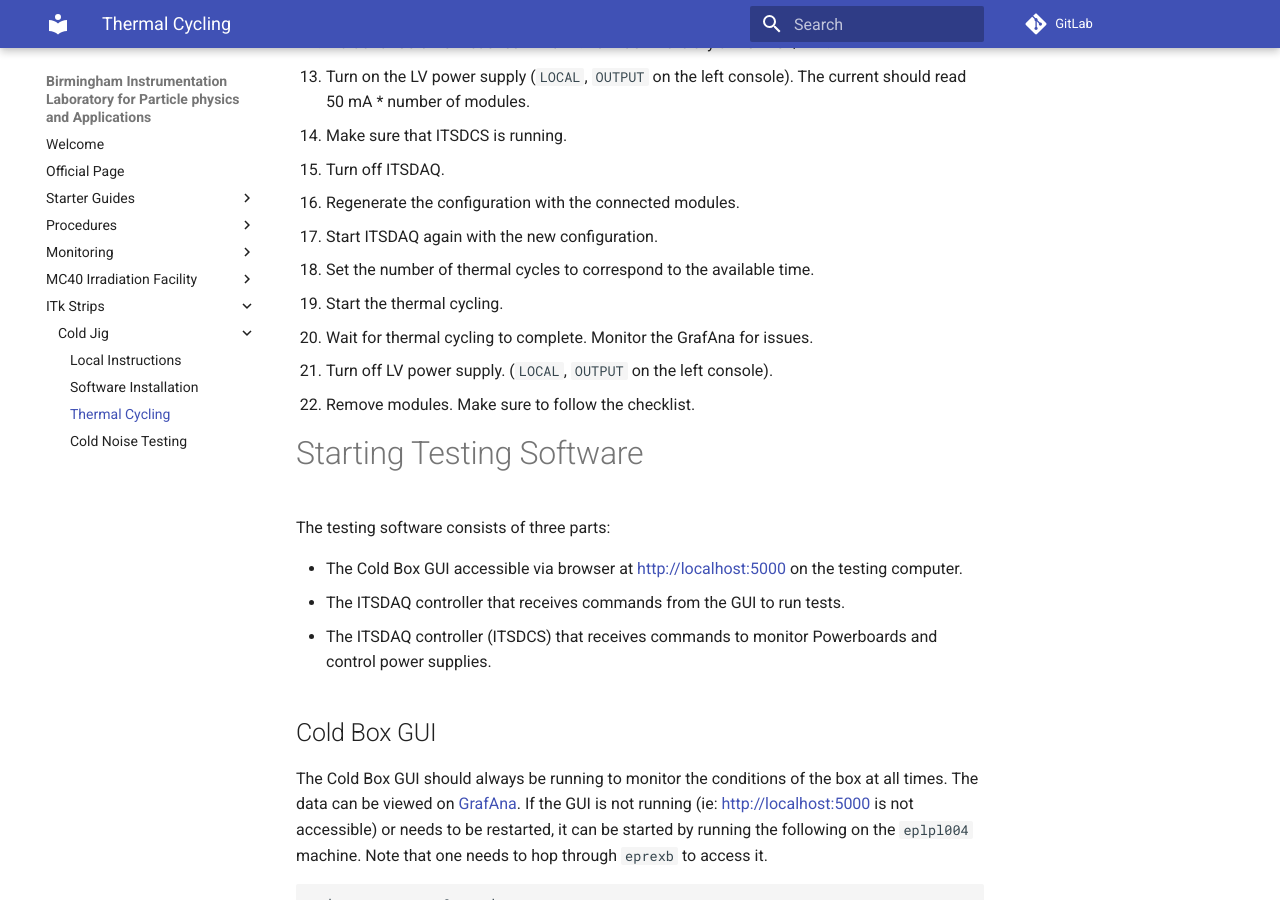
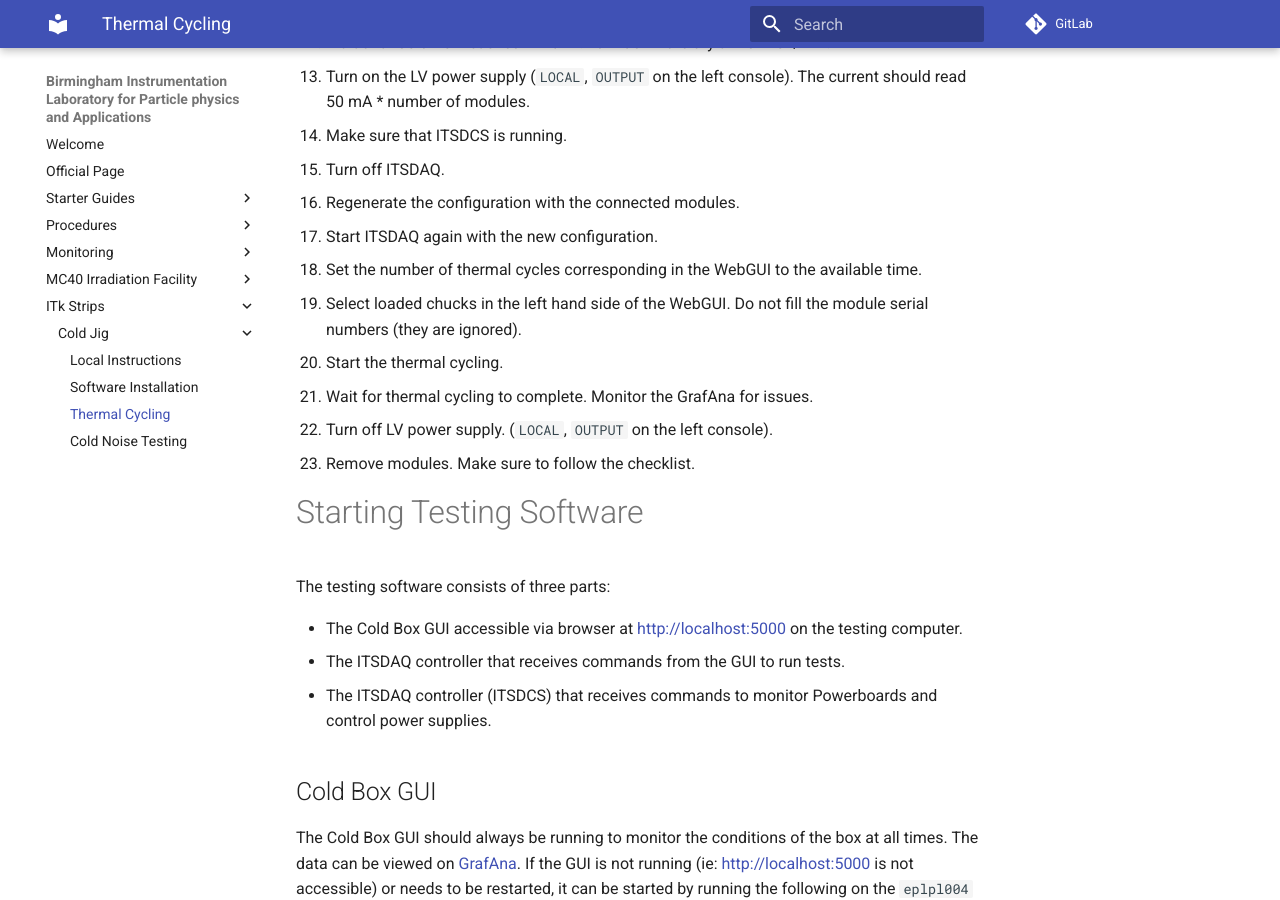
Before and after one commit to BILPAware/wiki, an MkDocs documentation site: the page built from docs/itkstrips/coldjig/thermalcycling.md, in a window 1280 px wide and 900 px high, scrolled down 1629 px. Built offline with MkDocs 1.6.1 and Material for MkDocs 9.7.7, drawn with Linux system fonts in a browser that asks for light colours; some of the changed text lies outside the part shown.

Commit message:
Add a few more details to the TC instructions.

````diff
--- a/docs/itkstrips/coldjig/thermalcycling.md
+++ b/docs/itkstrips/coldjig/thermalcycling.md
@@ -7,7 +7,7 @@
 
 # Our Setup
 - Testing is done via the `epldt116` machine using `itkuser2`.
-- GUI runs on the Raspberry Pi `eplpl004` using `pi`. However it is only accessible via `eprexb`. See instuctions for making a tunnel.
+- WebGUI runs on the Raspberry Pi `eplpl004` using `pi`. However it is only accessible via `eprexb`. See instuctions for making a tunnel.
 - GrafAna and InfluxDB are setups on `eplvm003`.
 
 ## Training Modules
@@ -43,7 +43,8 @@ takes 1.5 hours. See specific sections on how to execute specific commands.
 16. Turn off ITSDAQ.
 17. Regenerate the configuration with the connected modules.
 18. Start ITSDAQ again with the new configuration.
-19. Set the number of thermal cycles to correspond to the available time.
+19. Set the number of thermal cycles corresponding in the WebGUI to the available time.
+20. Select loaded chucks in the left hand side of the WebGUI. Do not fill the module serial numbers (they are ignored).
 20. Start the thermal cycling.
 21. Wait for thermal cycling to complete. Monitor the GrafAna for issues.
 22. Turn off LV power supply. (`LOCAL`, `OUTPUT` on the left console).
@@ -130,6 +131,8 @@ the module with the serial number `SERIAL0`/`SERIAL1`.
 The following commands should be run from the `epldt116` machine if you manually
 need to turn off a module.
 
+**Manually confirm that a command has "Completed" by checking for a response in the WebGUI.**. This program only sends the command and does not wait for ITSDAQ response.
+
 ```shell
 ./bin/influx_command --sender COLDJIG --receiver ITSDCS --setup BIRMINGHAM --command HV_OFF
 ./bin/influx_command --sender COLDJIG --receiver ITSDCS --setup BIRMINGHAM --command HYBRID_OFF
````
